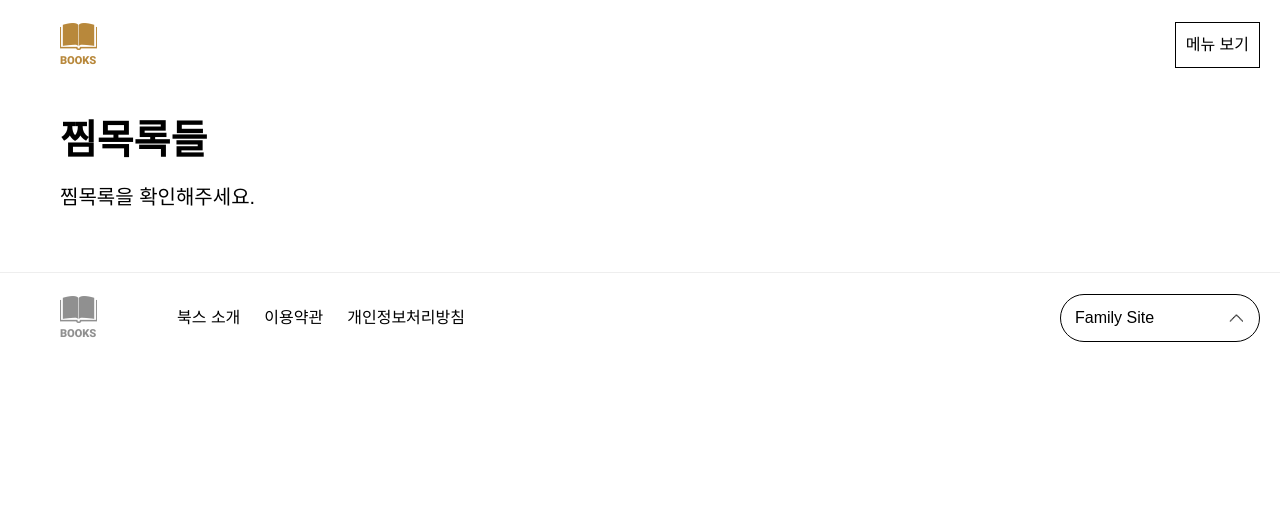
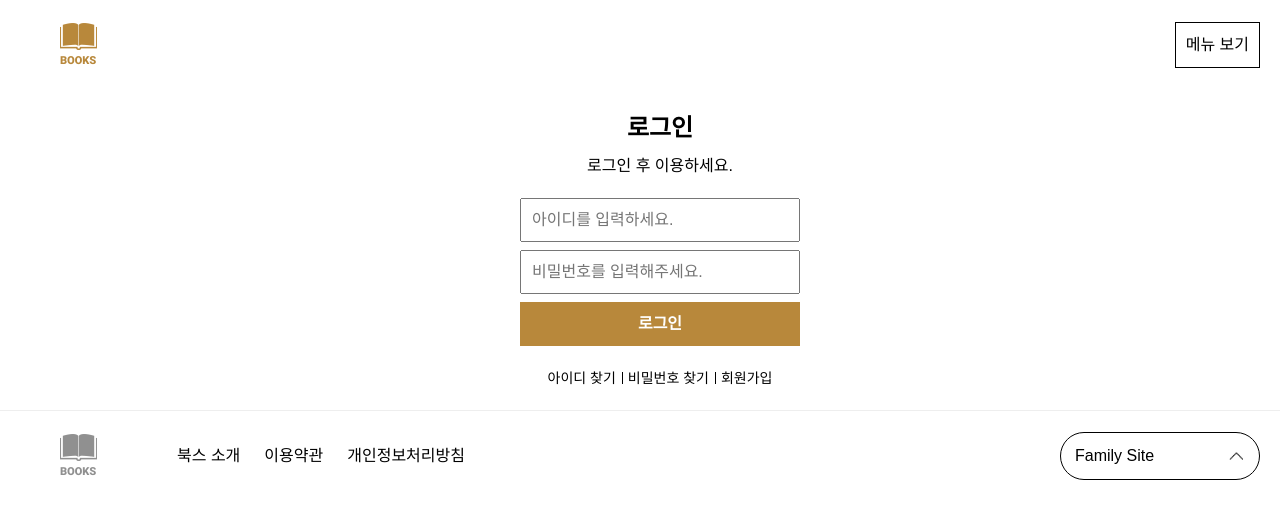
Before and after one commit to wangkodok/book-project, a React (Create React App) app in the folder project/: page /ShoppingBasket in a window 1280 px wide. Shown: the top 518 px of the page. Built offline with nearby package versions, Linux system fonts and the light colour scheme.

Commit message:
로그인 UI 초기 레이아웃 구현

```diff
--- /dev/null
+++ b/project/src/pages/Login.jsx
@@ -0,0 +1,129 @@
+import styled from "styled-components";
+
+function Login() {
+  return (
+    <LoginContent>
+      <div className="login-text-area">
+        <h1 className="title">로그인</h1>
+        <p className="title-desc">로그인 후 이용하세요.</p>
+      </div>
+      <div className="login-input-area">
+        <form>
+          <fieldset>
+            <input type="hidden" value="로그인" />
+            <label htmlFor="user-id" id="id">
+              <input
+                type="text"
+                id="user-id"
+                size="10"
+                placeholder="아이디를 입력하세요."
+              />
+            </label>
+            <label htmlFor="user-pw" id="pw">
+              <input
+                type="password"
+                id="user-pw"
+                size="10"
+                placeholder="비밀번호를 입력해주세요."
+              />
+            </label>
+            <button className="login-button">로그인</button>
+          </fieldset>
+        </form>
+        <div className="util-login">
+          <ul className="list">
+            <li className="item">
+              <button className="find">아이디 찾기</button>
+            </li>
+            <li className="item">
+              <button className="find">비밀번호 찾기</button>
+            </li>
+            <li className="item">
+              <button className="find">회원가입</button>
+            </li>
+          </ul>
+        </div>
+      </div>
+    </LoginContent>
+  );
+}
+
+export default Login;
+
+const LoginContent = styled.div`
+  width: 320px;
+  margin: 0 auto;
+  padding: 20px;
+  box-sizing: border-box;
+
+  /* 로그인 영역의 타이틀 */
+  .login-text-area {
+    margin: 0 0 20px 0;
+    text-align: center;
+
+    .title {
+      margin: 0 0 8px 0;
+      font-size: 24px;
+      font-weight: 700;
+    }
+    .title-desc {
+      font-size: 16px;
+    }
+  }
+
+  /* 로그인 영역의 id/pw 입력 창 */
+  .login-input-area {
+    label {
+      display: block;
+      margin: 0 0 8px 0;
+      font-size: 20px;
+    }
+
+    input {
+      width: 100%;
+      padding: 8px 10px;
+      box-sizing: border-box;
+    }
+
+    .login-button {
+      width: 100%;
+      padding: 10px 0;
+      font-weight: 700;
+      color: #ffffff;
+      background-color: #b8883b;
+    }
+  }
+
+  /* 아이디/비밀번호 찾기, 회원가입 */
+  .util-login {
+    margin: 20px 0 0 0;
+
+    .list {
+      display: flex;
+      justify-content: center;
+
+      .item {
+        position: relative;
+      }
+
+      .item button {
+        font-size: 14px;
+      }
+
+      .item + .item {
+        margin: 0 0 0 12px;
+      }
+
+      .item + .item::before {
+        content: "";
+        position: absolute;
+        top: 50%;
+        left: -6px;
+        width: 1px;
+        height: 12px;
+        transform: translate(0, -50%);
+        background-color: #000;
+      }
+    }
+  }
+`;
--- a/project/src/pages/ShoppingBasket.jsx
+++ b/project/src/pages/ShoppingBasket.jsx
@@ -6,6 +6,7 @@ import SubPageTitle from "components/common/SubPageTitle";
 import ProductInfo from "pages/ProductInfo";
 import ProductCount from "pages/ProductCount";
 import ProductTotalPrice from "pages/ProductTotalPrice";
+import Login from "pages/Login";
 
 // CSS 모듈
 import styled from "style/cart/ShoppingBasket.module.css";
@@ -18,22 +19,27 @@ function SalePage({ convertPrice }) {
 
   return (
     <section>
+      {cartList.length === 0 ? (
+        <Login />
+      ) : (
+        <>
           <div className={styled.inner}>
             {SubPageTitle("찜목록들", "찜목록을 확인해주세요.")}
           </div>
           <div className={styled.content}>
             <div className={styled.list}>
               <table>
-            {cartList.length === 0 ? null : (
                 <thead>
                   <tr>
-                  <th style={{ width: "50%", padding: "10px 0" }}>상품 정보</th>
+                    <th style={{ width: "50%", padding: "10px 0" }}>
+                      상품 정보
+                    </th>
                     <th style={{ width: "20%", padding: "10px 0" }}>수량</th>
                     <th style={{ width: "20%", padding: "10px 0" }}>금액</th>
                     <th style={{ width: "10%", padding: "10px 0" }}>배송비</th>
                   </tr>
                 </thead>
-            )}
+
                 {cartList.map((value, i) => {
                   return (
                     <tbody key={i} className={styled.item}>
@@ -56,7 +62,9 @@ function SalePage({ convertPrice }) {
                         </td>
                         <td>
                           {/* 배송비 */}
-                      <div className={styled["product-common"]}>무료 배송</div>
+                          <div className={styled["product-common"]}>
+                            무료 배송
+                          </div>
                         </td>
                       </tr>
                     </tbody>
@@ -65,6 +73,8 @@ function SalePage({ convertPrice }) {
               </table>
             </div>
           </div>
+        </>
+      )}
     </section>
   );
 }
```
Lines whose indentation alone changed are shown as unchanged.
